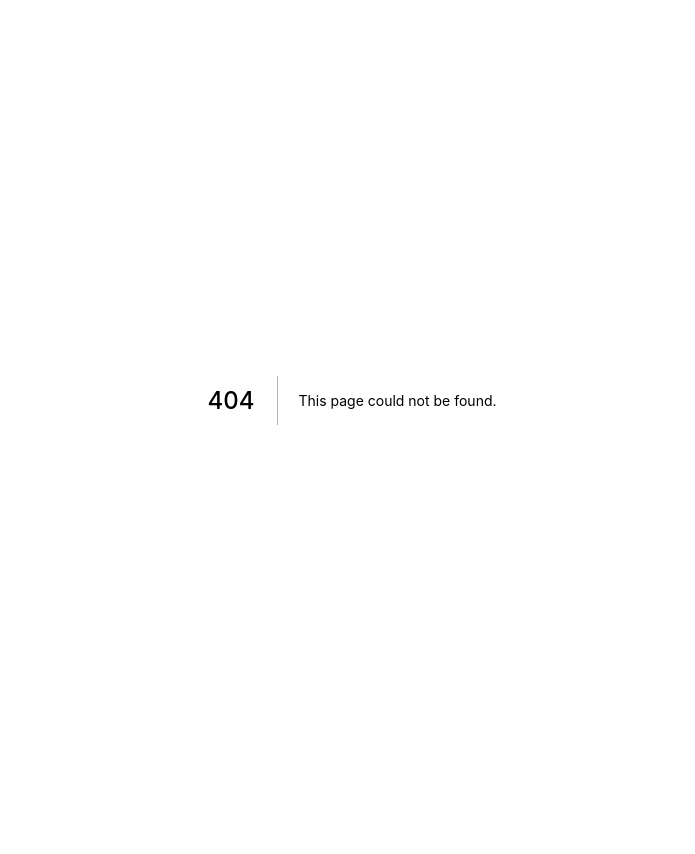
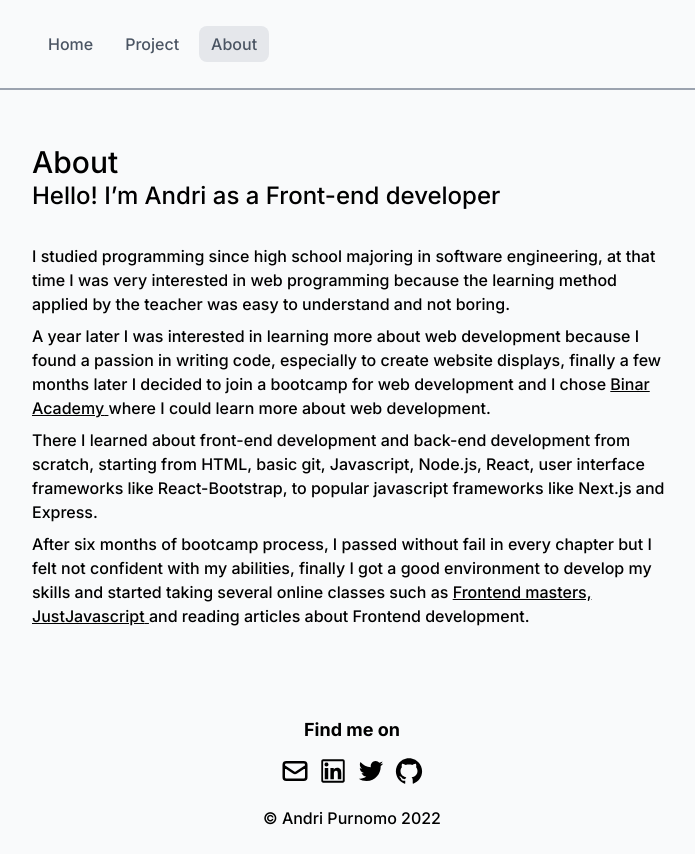
Before and after one commit to AndriP8/andripurnomo.com, a Next.js app: page /about in a window 1280 px wide. Before the commit this address had no page. Shown: the whole page, without its empty margins (288-983 px from the left). Before the commit the page ends 800 px from the top, so only its background shows below. Built offline with nearby package versions, Linux system fonts and the light colour scheme.

Commit message:
add page about

```diff
--- /dev/null
+++ b/pages/about.tsx
@@ -0,0 +1,54 @@
+import Layout from "layout";
+
+const About = () => {
+  return (
+    <Layout>
+      <div className="mt-28 width-container w-full">
+        <div className="py-8">
+          <h1 className="text-3xl">About</h1>
+          <h2> Hello! I&rsquo;m Andri as a Front-end developer</h2>
+          <div className="my-2 py-4">
+            <p className="my-2">
+              I studied programming since high school majoring in software
+              engineering, at that time I was very interested in web programming
+              because the learning method applied by the teacher was easy to
+              understand and not boring.
+            </p>
+            <p className="my-2">
+              A year later I was interested in learning more about web
+              development because I found a passion in writing code, especially
+              to create website displays, finally a few months later I decided
+              to join a bootcamp for web development and I chose{" "}
+              <a href="https://binaracademy.com" className="underline">
+                Binar Academy{" "}
+              </a>{" "}
+              where I could learn more about web development.
+            </p>
+            <p className="my-2">
+              There I learned about front-end development and back-end
+              development from scratch, starting from HTML, basic git,
+              Javascript, Node.js, React, user interface frameworks like
+              React-Bootstrap, to popular javascript frameworks like Next.js and
+              Express.
+            </p>
+            <p className="my-2">
+              After six months of bootcamp process, I passed without fail in
+              every chapter but I felt not confident with my abilities, finally
+              I got a good environment to develop my skills and started taking
+              several online classes such as{" "}
+              <a href="https://frontendmasters.com/" className="underline">
+                Frontend masters,
+              </a>{" "}
+              <a href="https://justjavascript.com/" className="underline">
+                JustJavascript{" "}
+              </a>{" "}
+              and reading articles about Frontend development.
+            </p>
+          </div>
+        </div>
+      </div>
+    </Layout>
+  );
+};
+
+export default About;
```
